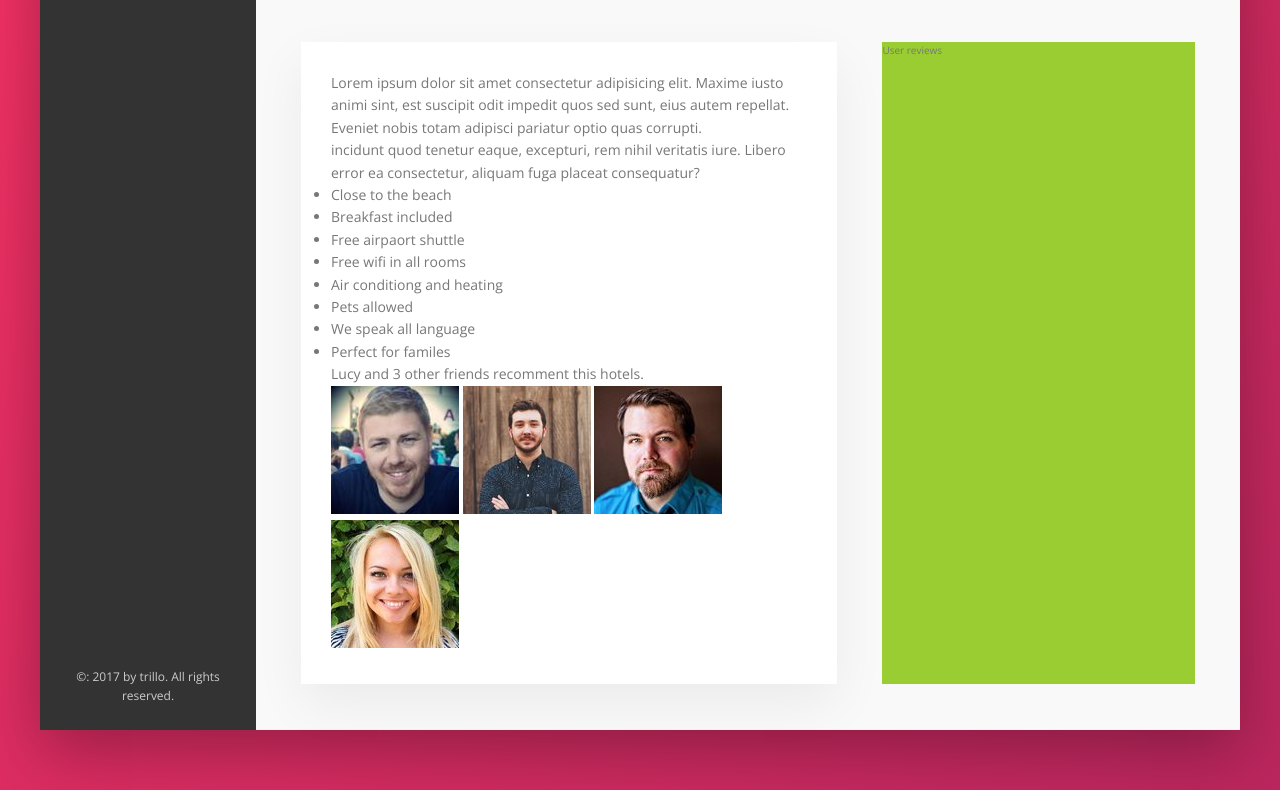
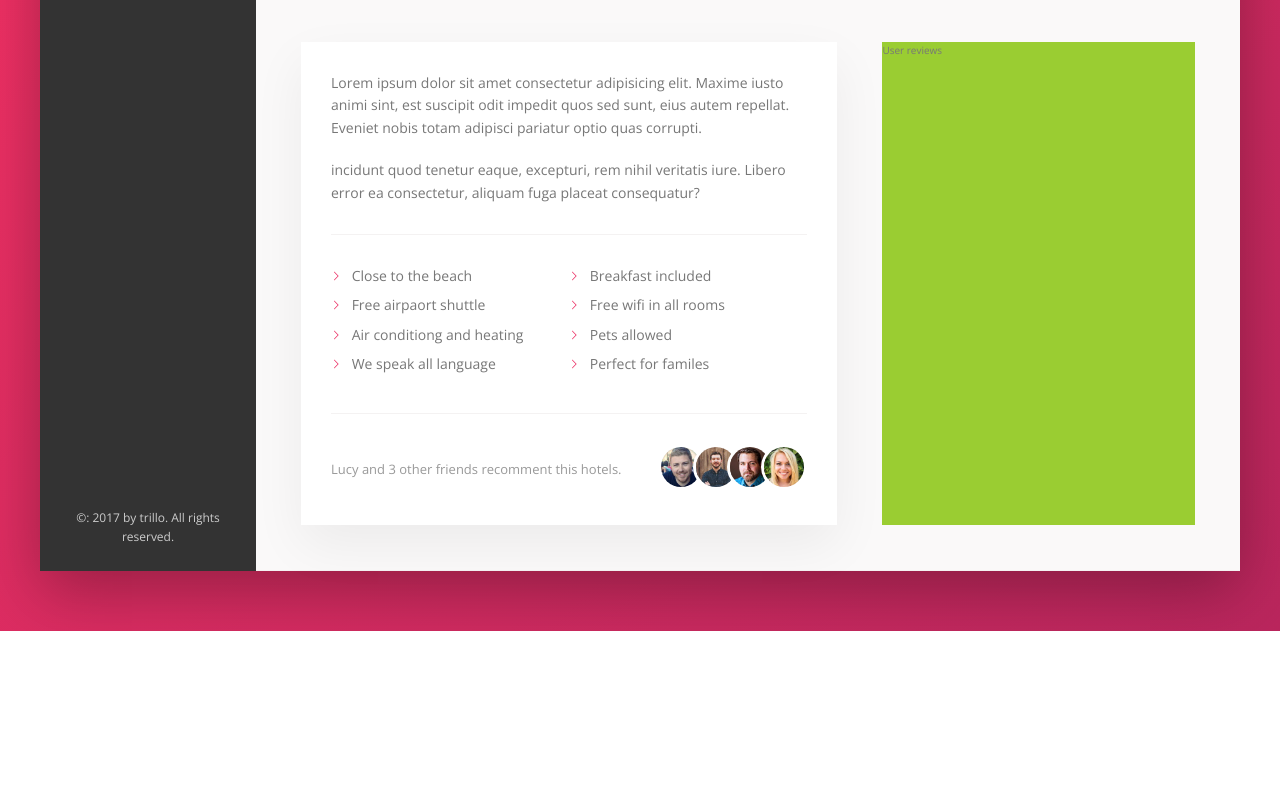
Before and after one commit to ckstn0777/Trillo-Project, a website: page index.html in a window 1280 px wide. Shown: the part 585-1375 px from the top of the page. After the commit the page ends 1216 px from the top, so only its background shows below. Drawn offline with nearby package versions, Linux system fonts and the light colour scheme.

Commit message:
v4.0.1
Building the Description Section - Part 2(세부조정, 디자인)

```diff
--- a/sass/_components.scss
+++ b/sass/_components.scss
@@ -298,3 +298,73 @@
     box-shadow: none;
   }
 }
+
+//////////////////////////////////////////
+// PARAGRAPH
+.paragraph:not(:last-of-type) {
+  margin-bottom: 2rem;
+}
+
+//////////////////////////////////////////
+// LIST
+.list {
+  list-style: none;
+  margin: 3rem 0;
+  padding: 3rem 0;
+  border-top: var(--line);
+  border-bottom: var(--line);
+
+  display: flex;
+  flex-wrap: wrap;
+
+  &__item {
+    flex: 0 0 50%;
+    margin-bottom: 0.7rem;
+  }
+
+  &__item::before {
+    content: "";
+    display: inline-block;
+    height: 1rem;
+    width: 1rem;
+    margin-right: 0.7rem;
+
+    // older browsers
+    // background-image: url(../img/chevron-thin-right.svg);
+    // background-size: cover;
+
+    // newer broswer
+    background-color: var(--color-primary);
+    -webkit-mask-image: url(../img/chevron-thin-right.svg);
+    -webkit-mask-size: cover;
+  }
+}
+
+//////////////////////////////////////////
+// RECOMMEND
+.recommend {
+  font-size: 1.3rem;
+  color: var(--color-grey-dark-3);
+
+  display: flex;
+  align-items: center;
+
+  &__count {
+    margin-right: auto;
+  }
+
+  &__friends {
+  }
+
+  &__photo {
+    box-sizing: content-box;
+    height: 4rem;
+    width: 4rem;
+    border-radius: 50%;
+    border: 3px solid #fff;
+
+    &:not(:last-child) {
+      margin-right: -1.5rem;
+    }
+  }
+}
```
Also changed, not shown: css/style.css.
